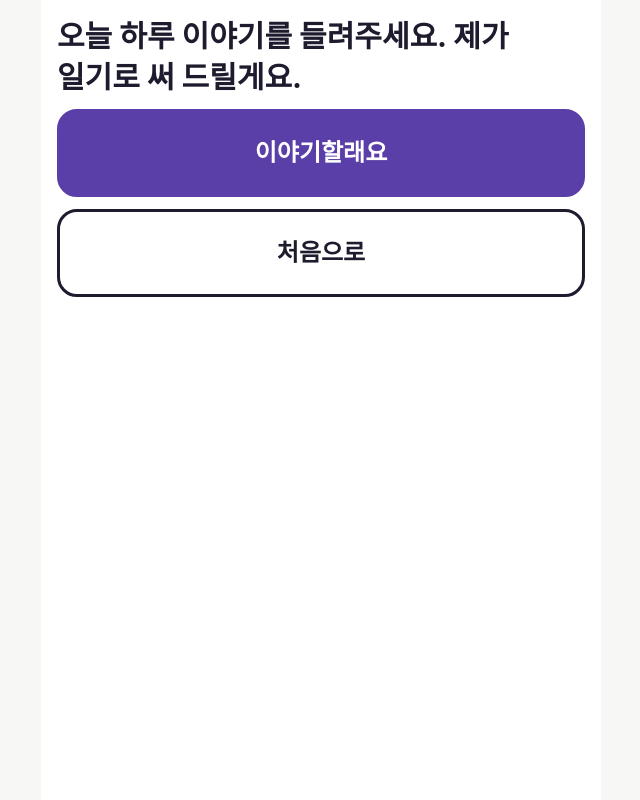
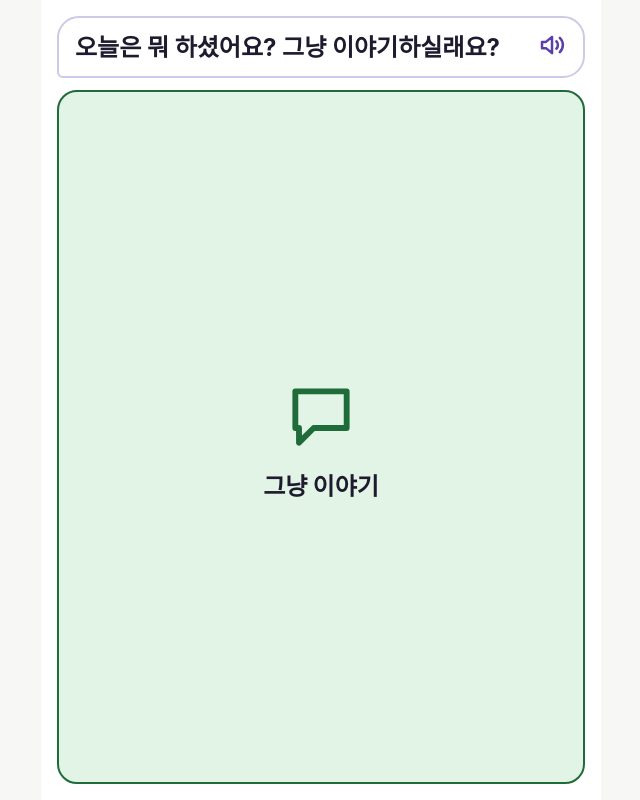
Before and after one commit to only-smhrd-2026/only-app, a React (Vite) app in the folder frontend/: page /elder/diary in a window 1280 px wide. Shown: the whole page, without its empty margins (319-959 px from the left). Built offline with nearby package versions, Linux system fonts and the light colour scheme.

Commit message:
feat(fe): 어르신 일기 시작 화면 새 모양

```diff
--- a/frontend/src/screens/elder/ELDER_DIARY_001.tsx
+++ b/frontend/src/screens/elder/ELDER_DIARY_001.tsx
@@ -1,12 +1,15 @@
 /**
- * ELDER_DIARY_001 — 오늘 이야기하기 시작. 지금은 사진 없이 말로 쓰는 일기만 (→ 확인 화면에서 그림일기, D36).
- * [사진 찍기](FR-DI-001 카메라 업로드)·옛 사진 분기(FR-DI-002)는 천주웅 업로드 API + 김승희 화면에서 붙인다. 디자인 없음.
+ * ELDER_DIARY_001 — 일기 시작. 질문 글 상자를 누르면 다시 읽고, [그냥 이야기]로 대화를 연다 (D51·D53).
+ * 사진 없이 말로 쓰는 일기 → 확인 화면에서 그림일기 (D36). [사진 찍기]는 다음 작업에서 추가한다.
  */
-import { useState } from 'react'
+import { useEffect, useRef, useState } from 'react'
 import { useLocation, useNavigate } from 'react-router-dom'
 import { api, ApiError } from '../../api/client'
 import type { SessionOut } from '../../api/types'
 import { useLive, type ElderNavState } from '../../hooks/useElderSession'
+import { speak, stopSpeaking } from '../../lib/audio'
+
+const ASK = '오늘은 뭐 하셨어요? 그냥 이야기하실래요?'
 
 export default function ELDER_DIARY_001() {
   const nav = useNavigate()
@@ -17,6 +20,24 @@ export default function ELDER_DIARY_001() {
   const [sessionId] = useState(() => crypto.randomUUID())
   const [busy, setBusy] = useState(false)
   const [error, setError] = useState<string>()
+  const speed = Number(home?.settings.tts_speed) || 0.85
+  const [saying, setSaying] = useState(false)
+  const sayingTimer = useRef<ReturnType<typeof setTimeout> | undefined>(undefined)
+
+  useEffect(() => {
+    void speak(ASK, speed)
+    return () => {
+      stopSpeaking()
+      clearTimeout(sayingTimer.current)
+    }
+  }, [speed])
+
+  function readQuestion() {
+    void speak(ASK, speed)
+    setSaying(true)
+    clearTimeout(sayingTimer.current)
+    sayingTimer.current = setTimeout(() => setSaying(false), 1400)
+  }
 
   async function start() {
     if (busy) return
@@ -24,22 +45,45 @@ export default function ELDER_DIARY_001() {
     setError(undefined)
     try {
       const s = await api<SessionOut>('/api/elder/sessions', { body: { session_id: sessionId, kind: 'DIARY' } })
-      if (!live.current) return // 기다리다 [처음으로]·뒤로 가기로 떠났으면 끌고 가지 않는다
+      if (!live.current) return // 기다리다 뒤로 가기로 떠났으면 끌고 가지 않는다
       nav(`/elder/diary/${sessionId}`, { state: { session: s, home } })
     } catch (e) {
-      setError(e instanceof ApiError && e.code === 'DEVICE_REQUIRED' ? '가족이 보낸 연결 링크를 먼저 열어 주세요.' : (e as Error).message)
+      if (!live.current) return
+      const message = e instanceof ApiError
+        ? e.code === 'DEVICE_REQUIRED'
+          ? '가족이 보낸 연결 링크를 먼저 열어 주세요.'
+          : e.message
+        : '대화를 시작하지 못했어요. 다시 눌러 주세요.'
+      setError(message)
+      void speak(message, speed)
       setBusy(false)
     }
   }
 
   return (
-    <main className="elder">
-      <p className="elder-text elder-text--lg">오늘 하루 이야기를 들려주세요. 제가 일기로 써 드릴게요.</p>
-      {error && <p className="elder-text">{error}</p>}
-      <button className="elder-btn" onClick={start} disabled={busy}>
-        {busy ? '잠시만요…' : '이야기할래요'}
+    <main className="elder elder--fit">
+      <button type="button" className={`elder-ask${saying ? ' elder-saying' : ''}`} onClick={readQuestion}>
+        <span>{ASK}</span>
+        <svg
+          className="elder-spk" viewBox="0 0 24 24" fill="none" stroke="currentColor"
+          strokeWidth="2" strokeLinecap="round" strokeLinejoin="round" aria-hidden="true"
+        >
+          <path d="M4 9.5v5h3.2L12 18.5v-13L7.2 9.5z" />
+          <path d="M15.5 9a4.2 4.2 0 0 1 0 6M18.3 6.3a8 8 0 0 1 0 11.4" />
+        </svg>
       </button>
-      <button className="elder-btn elder-btn--secondary" onClick={() => nav('/elder')}>처음으로</button>
+      <div className="elder-tiles elder-tiles--one">
+        <button type="button" className="elder-tile elder-tile--4" onClick={start} disabled={busy}>
+          <svg
+            className="elder-ic" viewBox="0 0 24 24" fill="none" stroke="currentColor"
+            strokeWidth="2" strokeLinecap="round" strokeLinejoin="round" aria-hidden="true"
+          >
+            <path d="M5 5h14v10h-9l-4 4v-4H5z" />
+          </svg>
+          <span>{busy ? '잠시만요…' : '그냥 이야기'}</span>
+        </button>
+      </div>
+      {error && <p className="elder-text" role="alert">{error}</p>}
     </main>
   )
 }
```
